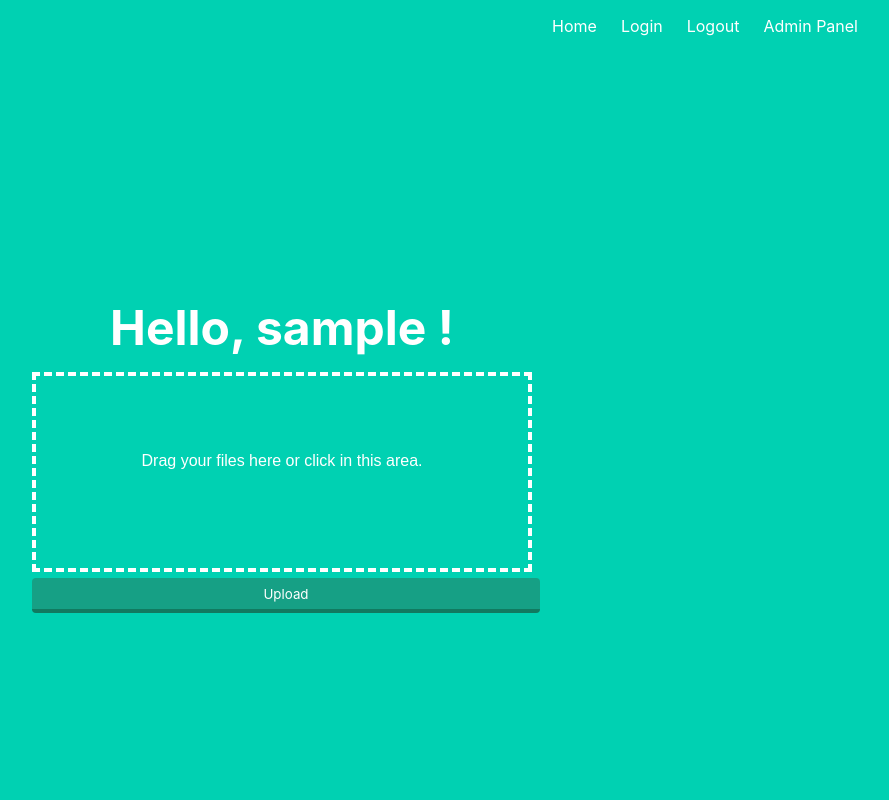
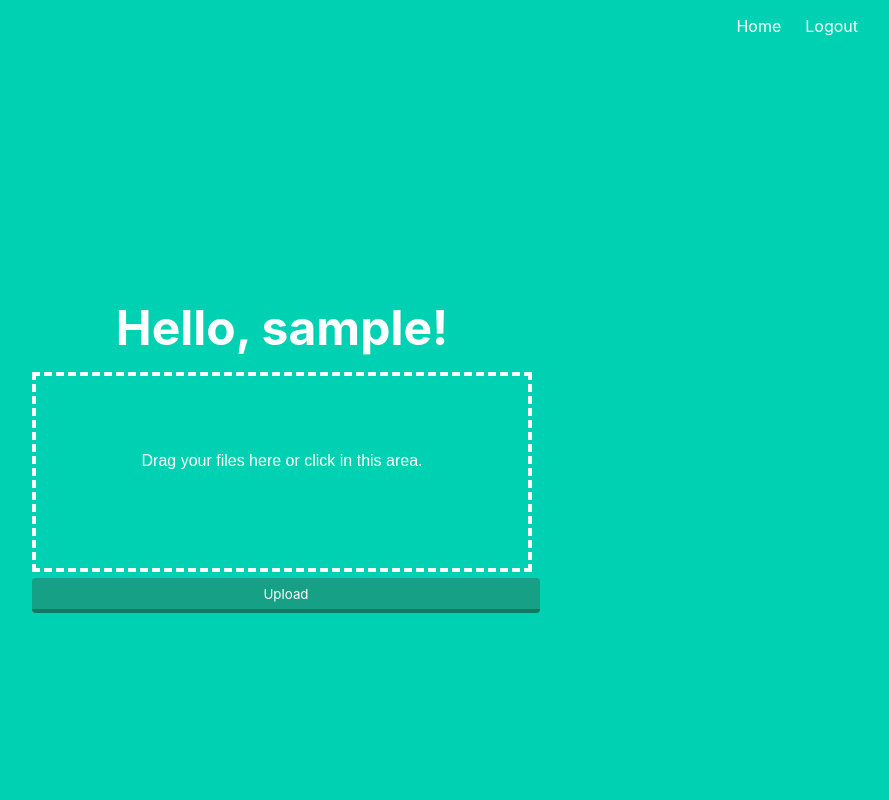
Before and after one commit to darshkpatel/LargeScale-AadharMask, a Flask app: page / in a window 1280 px wide. Shown: the whole page, without its empty margins (358-1247 px from the left). Run offline with Flask 2, Linux system fonts and the light colour scheme; the visitor is signed in with stand-in values (Sample User, id 1).

Commit message:
show only admin

```diff
--- a/src/templates/index.html
+++ b/src/templates/index.html
@@ -82,16 +82,18 @@ form button:active{
                                 Home
                             </a>
 
-                            <a href="{{ url_for('login_post') }}" class="navbar-item">
-                                Login
-                            </a>
 
                             <a href="{{ url_for('logout_view') }}" class="navbar-item">
                                 Logout
                             </a>
+                            {% if user.tags[0].name == 'Administrator' %}
+
                             <a href="{{ url_for('admin.index') }}" class="navbar-item">
                                 Admin Panel
                             </a>
+
+                            {% endif %}
+
                         </div>
                     </div>
                 </div>
@@ -112,7 +114,7 @@ form button:active{
 
                 {% if user.is_authenticated %}
                 <h1 class="is-size-1 has-text-weight-bold">
-                    Hello, {{ user.username }} !
+                    Hello, {{ user.username }}!
                 </h1>
                 {% else %}
                 <h6>
```
